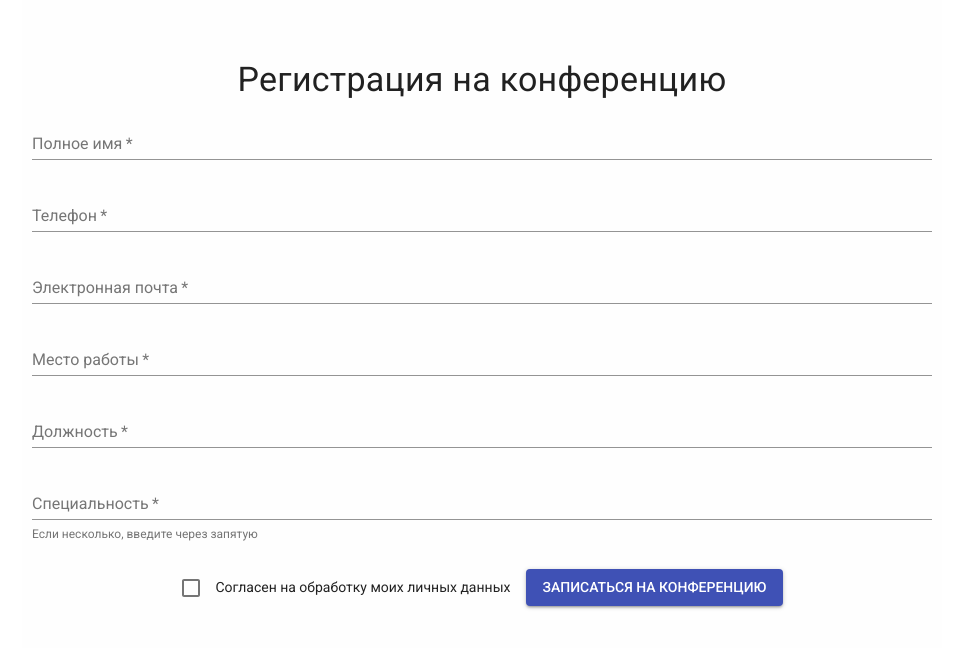
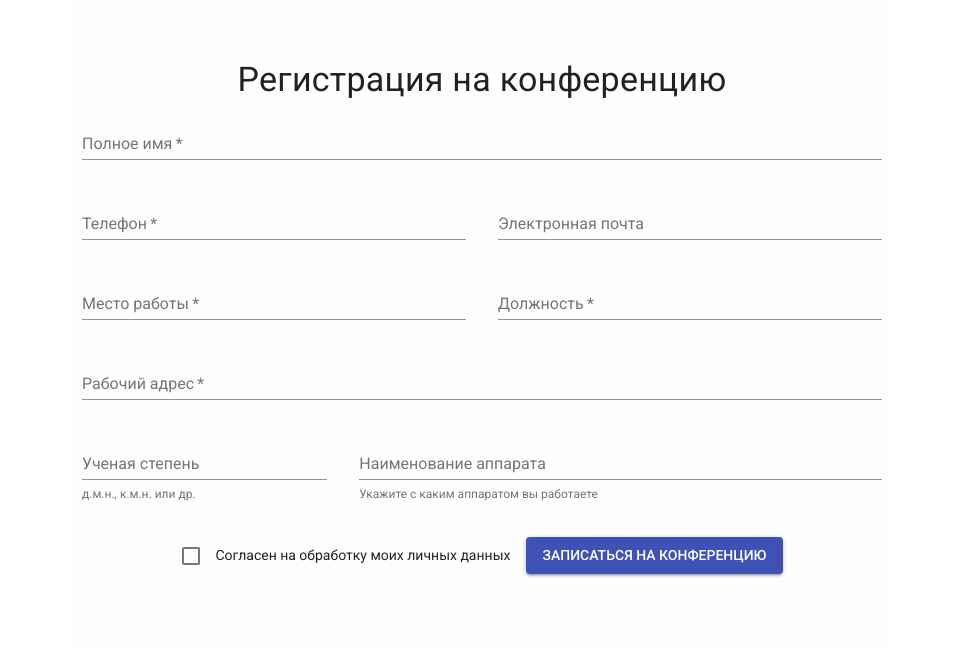
Before and after one commit to deceptikon/conf-booker, a React (Create React App) app in the folder front/: page / in a window 1280 px wide. Both pictures are taken after a click on the button "ПЕРВИЧНАЯ РЕГИСТРАЦИЯ". Shown: the top 648 px of the page, without its empty margins (158-1121 px from the left). Built offline with nearby package versions, Linux system fonts and the light colour scheme.

Commit message:
front - reg form fixed

```diff
--- a/front/package.json
+++ b/front/package.json
@@ -9,6 +9,7 @@
     "react": "^16.7.0",
     "react-apollo": "^2.4.1",
     "react-dom": "^16.7.0",
+    "react-input-mask": "^2.0.4",
     "react-router": "^4.3.1",
     "react-scripts": "2.1.3"
   },
--- a/front/src/App.js
+++ b/front/src/App.js
@@ -4,7 +4,7 @@ import './App.css';
 
 const style = {
   margin: '0 auto',
-  maxWidth: '900px',
+  maxWidth: '800px',
   minHeight: '600px',
   background: '#fefefe',
   padding: '60px 10px',
--- a/front/src/components/BookingForm.js
+++ b/front/src/components/BookingForm.js
@@ -1,6 +1,6 @@
 import React from 'react';
 
-
+import InputMask from 'react-input-mask';
 import Typography from '@material-ui/core/Typography';
 import Grid from '@material-ui/core/Grid';
 import TextField from '@material-ui/core/TextField';
@@ -8,46 +8,87 @@ import Button from '@material-ui/core/Button';
 import FormControlLabel from '@material-ui/core/FormControlLabel';
 import Checkbox from '@material-ui/core/Checkbox';
 
-function BookingForm() {
+const PhoneInput = (props) => (
+  <InputMask mask="0 (999) 99-99-99" maskChar="_" value={props.value} onChange={props.onChange}>
+    {(inputProps) => <TextField {...inputProps} {...props} type="tel" disableUnderline />}
+  </InputMask>
+);
+
+
+
+class BookingForm extends React.Component {
+  state = {
+    fullname: '',
+    phone: '',
+    email: '',
+    job_place: '',
+    position: '',
+    address: '',
+    degree: '',
+    device: '',
+  };
+
+  sendForm = (e, val) => {
+    console.log(val, e);
+    e.preventDefault();
+  }
+
+  onChange = (e) => {
+    console.log(e, this.state, e.target.name);
+    e.persist();
+    this.setState({ [e.target.name]: e.target.value });
+  }
+
+  render() {
+    const { fullname, phone, email, job_place, position, address, degree, device } = this.state;
     return (
       <React.Fragment>
+        <form onSubmit={this.sendForm}>
           <Typography variant="h4" gutterBottom>
             Регистрация на конференцию
           </Typography>
-      <Grid container spacing={24}>
+          <Grid container spacing={32}>
             <Grid item xs={12} md={12}>
-          <TextField required id="fullname" label="Полное имя" fullWidth />
+              <TextField required name="fullname" label="Полное имя" value={fullname} onChange={this.onChange} fullWidth />
+            </Grid>
+            <Grid item xs={6}>
+              <PhoneInput required name="phone" label="Телефон" value={phone} onChange={this.onChange} fullWidth />
+            </Grid>
+            <Grid item xs={6}>
+              <TextField name="email" label="Электронная почта" value={email} onChange={this.onChange} fullWidth />
+            </Grid>
+            <Grid item xs={6} md={6}>
+              <TextField required name="job_place" label="Место работы" value={job_place} onChange={this.onChange} fullWidth />
+            </Grid>
+            <Grid item xs={6} md={6}>
+              <TextField required name="position" label="Должность" value={position} onChange={this.onChange} fullWidth />
             </Grid>
             <Grid item xs={12} md={12}>
-          <TextField required id="phone" label="Телефон" fullWidth />
+              <TextField required name="address" label="Рабочий адрес" value={address} onChange={this.onChange} fullWidth />
             </Grid>
-        <Grid item xs={12} md={12}>
-          <TextField required id="email" label="Электронная почта" fullWidth />
+            <Grid item xs={4} md={4}>
+              <TextField name="degree" label="Ученая степень" value={degree} onChange={this.onChange} fullWidth helperText="д.м.н., к.м.н. или др." />
             </Grid>
-        <Grid item xs={12} md={12}>
-          <TextField required id="job_place" label="Место работы" fullWidth />
-        </Grid>
-        <Grid item xs={12} md={12}>
-          <TextField required id="position" label="Должность" fullWidth />
-        </Grid>
-        <Grid item xs={12} md={12}>
+            <Grid item xs={8} md={8}>
               <TextField
-            required id="speciality" label="Специальность" fullWidth
-            helperText="Если несколько, введите через запятую"
+                name="device" label="Наименование аппарата" value={device} onChange={this.onChange} fullWidth
+                helperText="Укажите с каким аппаратом вы работаете"
               />
             </Grid>
             <Grid item xs={12}>
               <FormControlLabel
-            control={<Checkbox color="secondary" name="agreed" value="yes" />}
+                control={<Checkbox color="secondary" name="agreed" value="yes" required />}
                 label="Согласен на обработку моих личных данных"
               />
-          <Button variant="contained" color="primary">
+              <Button variant="contained" type="submit" color="primary">
                 Записаться на конференцию
               </Button>
             </Grid>
           </Grid>
+        </form>
       </React.Fragment>
     );
   }
+}
 
 export default BookingForm;
```
Also changed, not shown: 2 other files (tests, documents, lock files or other folders). Lines whose indentation alone changed are shown as unchanged.
